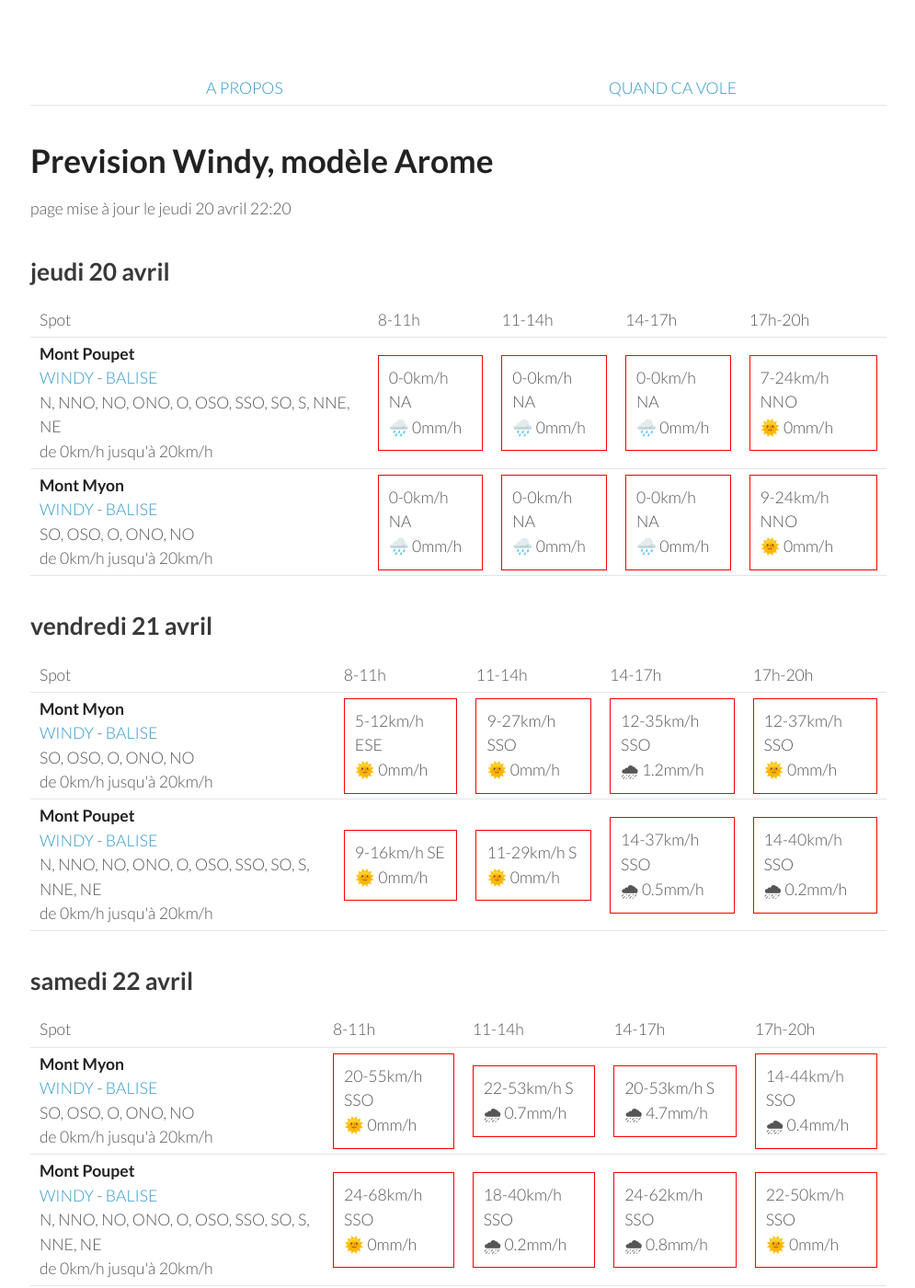
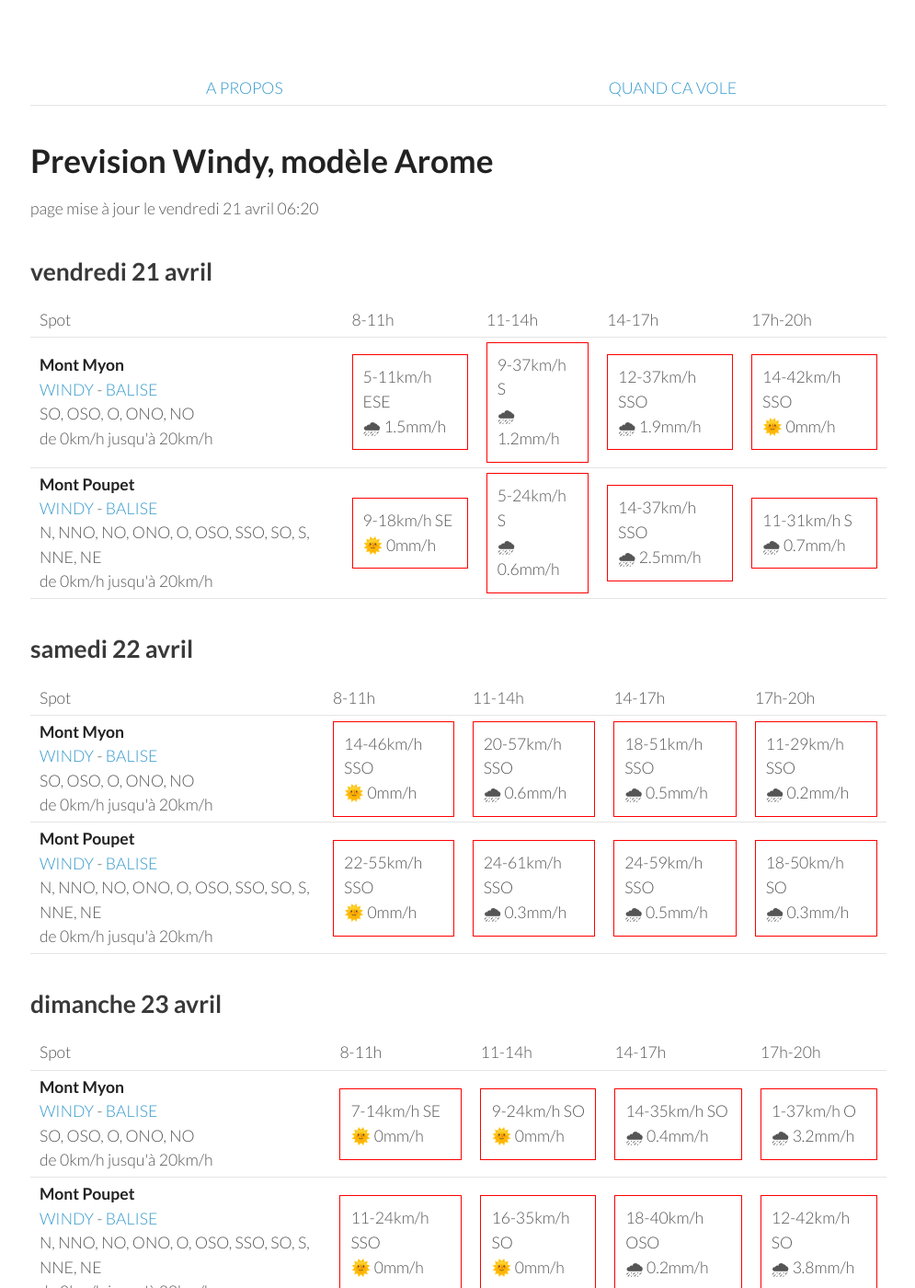
Before and after one commit to parapente-dans-le-nord/parapente-dans-le-nord.github.io, a Jekyll site: the page built from jura.markdown, in a window 1280 px wide and 1400 px high. Shown: the whole window at 92% size, without its empty margins (25-1020 px from the left). Built offline with Jekyll 4.4.1, drawn with Linux system fonts in a browser that asks for light colours; some of the changed text lies outside the part shown.

Commit message:
update index.markdown

```diff
--- a/jura.markdown
+++ b/jura.markdown
@@ -7,42 +7,8 @@ title:  "Tous les spots"
 {: .links}
 
 # Prevision Windy, modèle Arome
-page mise à jour le jeudi 20 avril 22:20
+page mise à jour le vendredi 21 avril 06:20
 
-## jeudi 20 avril
-
-{::nomarkdown}
-<table>
-  <tbody>
-    <tr>
-      <td>Spot</td>
-      <td>8-11h</td>
-      <td>11-14h</td>
-      <td>14-17h</td>
-      <td>17h-20h</td>
-    </tr>
-<tr>
-        <td><strong>Mont Poupet</strong><br><a href="https://windy.com/46.970/5.876?46.541,5.876,8">WINDY</a> - <span class=""><a href="http://www.balisemeteo.com/balise.php?idBalise=92">BALISE</a> </span><br> <span class="vent-favorable">N, NNO, NO, ONO, O, OSO, SSO, SO, S, NNE, NE</span><br><span class="force-vent">de 0km/h jusqu'à 20km/h</span> </td>
-
-            <td><div class="not-flyable"><p>0-0km/h NA</p><p>🌧️ 0mm/h</p></div></td>
-            <td><div class="not-flyable"><p>0-0km/h NA</p><p>🌧️ 0mm/h</p></div></td>
-            <td><div class="not-flyable"><p>0-0km/h NA</p><p>🌧️ 0mm/h</p></div></td>
-            <td><div class="not-flyable"><p>7-24km/h NNO</p><p>🌞 0mm/h</p></div></td>
-
-    </tr>
-<tr>
-        <td><strong>Mont Myon</strong><br><a href="https://windy.com/46.331/5.397?45.898,5.394,8,m:eWoagj8">WINDY</a> - <span class=""><a href="http://www.balisemeteo.com/balise.php?idBalise=70">BALISE</a> </span><br> <span class="vent-favorable">SO, OSO, O, ONO, NO</span><br><span class="force-vent">de 0km/h jusqu'à 20km/h</span> </td>
-
-            <td><div class="not-flyable"><p>0-0km/h NA</p><p>🌧️ 0mm/h</p></div></td>
-            <td><div class="not-flyable"><p>0-0km/h NA</p><p>🌧️ 0mm/h</p></div></td>
-            <td><div class="not-flyable"><p>0-0km/h NA</p><p>🌧️ 0mm/h</p></div></td>
-            <td><div class="not-flyable"><p>9-24km/h NNO</p><p>🌞 0mm/h</p></div></td>
-
-    </tr>
-
-</tbody>
-</table>
-{:/}
 ## vendredi 21 avril
 
 {::nomarkdown}
@@ -58,20 +24,20 @@ page mise à jour le jeudi 20 avril 22:20
 <tr>
         <td><strong>Mont Myon</strong><br><a href="https://windy.com/46.331/5.397?45.898,5.394,8,m:eWoagj8">WINDY</a> - <span class=""><a href="http://www.balisemeteo.com/balise.php?idBalise=70">BALISE</a> </span><br> <span class="vent-favorable">SO, OSO, O, ONO, NO</span><br><span class="force-vent">de 0km/h jusqu'à 20km/h</span> </td>
 
-            <td><div class="not-flyable"><p>5-12km/h ESE</p><p>🌞 0mm/h</p></div></td>
-            <td><div class="not-flyable"><p>9-27km/h SSO</p><p>🌞 0mm/h</p></div></td>
-            <td><div class="not-flyable"><p>12-35km/h SSO</p><p>🌧 1.2mm/h</p></div></td>
-            <td><div class="not-flyable"><p>12-37km/h SSO</p><p>🌞 0mm/h</p></div></td>
+            <td><div class="not-flyable"><p>5-11km/h ESE</p><p>🌧 1.5mm/h</p></div></td>
+            <td><div class="not-flyable"><p>9-37km/h S</p><p>🌧 1.2mm/h</p></div></td>
+            <td><div class="not-flyable"><p>12-37km/h SSO</p><p>🌧 1.9mm/h</p></div></td>
+            <td><div class="not-flyable"><p>14-42km/h SSO</p><p>🌞 0mm/h</p></div></td>
 
 
     </tr>
 <tr>
         <td><strong>Mont Poupet</strong><br><a href="https://windy.com/46.970/5.876?46.541,5.876,8">WINDY</a> - <span class=""><a href="http://www.balisemeteo.com/balise.php?idBalise=92">BALISE</a> </span><br> <span class="vent-favorable">N, NNO, NO, ONO, O, OSO, SSO, SO, S, NNE, NE</span><br><span class="force-vent">de 0km/h jusqu'à 20km/h</span> </td>
 
-            <td><div class="not-flyable"><p>9-16km/h SE</p><p>🌞 0mm/h</p></div></td>
-            <td><div class="not-flyable"><p>11-29km/h S</p><p>🌞 0mm/h</p></div></td>
-            <td><div class="not-flyable"><p>14-37km/h SSO</p><p>🌧 0.5mm/h</p></div></td>
-            <td><div class="not-flyable"><p>14-40km/h SSO</p><p>🌧 0.2mm/h</p></div></td>
+            <td><div class="not-flyable"><p>9-18km/h SE</p><p>🌞 0mm/h</p></div></td>
+            <td><div class="not-flyable"><p>5-24km/h S</p><p>🌧 0.6mm/h</p></div></td>
+            <td><div class="not-flyable"><p>14-37km/h SSO</p><p>🌧 2.5mm/h</p></div></td>
+            <td><div class="not-flyable"><p>11-31km/h S</p><p>🌧 0.7mm/h</p></div></td>
 
 
     </tr>
@@ -94,20 +60,20 @@ page mise à jour le jeudi 20 avril 22:20
 <tr>
         <td><strong>Mont Myon</strong><br><a href="https://windy.com/46.331/5.397?45.898,5.394,8,m:eWoagj8">WINDY</a> - <span class=""><a href="http://www.balisemeteo.com/balise.php?idBalise=70">BALISE</a> </span><br> <span class="vent-favorable">SO, OSO, O, ONO, NO</span><br><span class="force-vent">de 0km/h jusqu'à 20km/h</span> </td>
 
-            <td><div class="not-flyable"><p>20-55km/h SSO</p><p>🌞 0mm/h</p></div></td>
-            <td><div class="not-flyable"><p>22-53km/h S</p><p>🌧 0.7mm/h</p></div></td>
-            <td><div class="not-flyable"><p>20-53km/h S</p><p>🌧 4.7mm/h</p></div></td>
-            <td><div class="not-flyable"><p>14-44km/h SSO</p><p>🌧 0.4mm/h</p></div></td>
+            <td><div class="not-flyable"><p>14-46km/h SSO</p><p>🌞 0mm/h</p></div></td>
+            <td><div class="not-flyable"><p>20-57km/h SSO</p><p>🌧 0.6mm/h</p></div></td>
+            <td><div class="not-flyable"><p>18-51km/h SSO</p><p>🌧 0.5mm/h</p></div></td>
+            <td><div class="not-flyable"><p>11-29km/h SSO</p><p>🌧 0.2mm/h</p></div></td>
 
 
     </tr>
 <tr>
         <td><strong>Mont Poupet</strong><br><a href="https://windy.com/46.970/5.876?46.541,5.876,8">WINDY</a> - <span class=""><a href="http://www.balisemeteo.com/balise.php?idBalise=92">BALISE</a> </span><br> <span class="vent-favorable">N, NNO, NO, ONO, O, OSO, SSO, SO, S, NNE, NE</span><br><span class="force-vent">de 0km/h jusqu'à 20km/h</span> </td>
 
-            <td><div class="not-flyable"><p>24-68km/h SSO</p><p>🌞 0mm/h</p></div></td>
-            <td><div class="not-flyable"><p>18-40km/h SSO</p><p>🌧 0.2mm/h</p></div></td>
-            <td><div class="not-flyable"><p>24-62km/h SSO</p><p>🌧 0.8mm/h</p></div></td>
-            <td><div class="not-flyable"><p>22-50km/h SSO</p><p>🌞 0mm/h</p></div></td>
+            <td><div class="not-flyable"><p>22-55km/h SSO</p><p>🌞 0mm/h</p></div></td>
+            <td><div class="not-flyable"><p>24-61km/h SSO</p><p>🌧 0.3mm/h</p></div></td>
+            <td><div class="not-flyable"><p>24-59km/h SSO</p><p>🌧 0.5mm/h</p></div></td>
+            <td><div class="not-flyable"><p>18-50km/h SO</p><p>🌧 0.3mm/h</p></div></td>
 
 
     </tr>
@@ -130,20 +96,20 @@ page mise à jour le jeudi 20 avril 22:20
 <tr>
         <td><strong>Mont Myon</strong><br><a href="https://windy.com/46.331/5.397?45.898,5.394,8,m:eWoagj8">WINDY</a> - <span class=""><a href="http://www.balisemeteo.com/balise.php?idBalise=70">BALISE</a> </span><br> <span class="vent-favorable">SO, OSO, O, ONO, NO</span><br><span class="force-vent">de 0km/h jusqu'à 20km/h</span> </td>
 
-            <td><div class="not-flyable"><p>5-11km/h SE</p><p>🌞 0mm/h</p></div></td>
-            <td><div class="flyable"><p>3-14km/h SO</p><p>🌞 0mm/h</p></div></td>
-            <td><div class="not-flyable"><p>14-37km/h SO</p><p>🌧 0.2mm/h</p></div></td>
-            <td><div class="not-flyable"><p>9-38km/h ONO</p><p>🌧 4.2mm/h</p></div></td>
+            <td><div class="not-flyable"><p>7-14km/h SE</p><p>🌞 0mm/h</p></div></td>
+            <td><div class="not-flyable"><p>9-24km/h SO</p><p>🌞 0mm/h</p></div></td>
+            <td><div class="not-flyable"><p>14-35km/h SO</p><p>🌧 0.4mm/h</p></div></td>
+            <td><div class="not-flyable"><p>1-37km/h O</p><p>🌧 3.2mm/h</p></div></td>
 
 
     </tr>
 <tr>
         <td><strong>Mont Poupet</strong><br><a href="https://windy.com/46.970/5.876?46.541,5.876,8">WINDY</a> - <span class=""><a href="http://www.balisemeteo.com/balise.php?idBalise=92">BALISE</a> </span><br> <span class="vent-favorable">N, NNO, NO, ONO, O, OSO, SSO, SO, S, NNE, NE</span><br><span class="force-vent">de 0km/h jusqu'à 20km/h</span> </td>
 
-            <td><div class="not-flyable"><p>11-22km/h SSO</p><p>🌞 0mm/h</p></div></td>
-            <td><div class="not-flyable"><p>14-33km/h SO</p><p>🌧 0.4mm/h</p></div></td>
-            <td><div class="not-flyable"><p>16-38km/h OSO</p><p>🌧 0.2mm/h</p></div></td>
-            <td><div class="not-flyable"><p>12-40km/h OSO</p><p>🌧 3.8mm/h</p></div></td>
+            <td><div class="not-flyable"><p>11-24km/h SSO</p><p>🌞 0mm/h</p></div></td>
+            <td><div class="not-flyable"><p>16-35km/h SO</p><p>🌞 0mm/h</p></div></td>
+            <td><div class="not-flyable"><p>18-40km/h OSO</p><p>🌧 0.2mm/h</p></div></td>
+            <td><div class="not-flyable"><p>12-42km/h SO</p><p>🌧 3.8mm/h</p></div></td>
 
 
     </tr>
@@ -166,8 +132,8 @@ page mise à jour le jeudi 20 avril 22:20
 <tr>
         <td><strong>Mont Myon</strong><br><a href="https://windy.com/46.331/5.397?45.898,5.394,8,m:eWoagj8">WINDY</a> - <span class=""><a href="http://www.balisemeteo.com/balise.php?idBalise=70">BALISE</a> </span><br> <span class="vent-favorable">SO, OSO, O, ONO, NO</span><br><span class="force-vent">de 0km/h jusqu'à 20km/h</span> </td>
 
-            <td><div class="not-flyable"><p>5-16km/h SSO</p><p>🌧 1.3mm/h</p></div></td>
-            <td><div class="flyable"><p>7-20km/h O</p><p>🌧 1.4mm/h</p></div></td>
+            <td><div class="flyable"><p>5-18km/h ONO</p><p>🌧 0.2mm/h</p></div></td>
+            <td><div class="flyable"><p>5-16km/h OSO</p><p>🌞 0mm/h</p></div></td>
             <td><div class="flyable"><p>5-20km/h ONO</p><p>🌧 0.2mm/h</p></div></td>
             <td><div class="not-flyable"><p>5-22km/h O</p><p>🌧 0.2mm/h</p></div></td>
 
@@ -176,8 +142,8 @@ page mise à jour le jeudi 20 avril 22:20
 <tr>
         <td><strong>Mont Poupet</strong><br><a href="https://windy.com/46.970/5.876?46.541,5.876,8">WINDY</a> - <span class=""><a href="http://www.balisemeteo.com/balise.php?idBalise=92">BALISE</a> </span><br> <span class="vent-favorable">N, NNO, NO, ONO, O, OSO, SSO, SO, S, NNE, NE</span><br><span class="force-vent">de 0km/h jusqu'à 20km/h</span> </td>
 
-            <td><div class="not-flyable"><p>9-24km/h OSO</p><p>🌧 0.6mm/h</p></div></td>
-            <td><div class="not-flyable"><p>11-27km/h OSO</p><p>🌧 0.8mm/h</p></div></td>
+            <td><div class="not-flyable"><p>9-22km/h SO</p><p>🌧 0.2mm/h</p></div></td>
+            <td><div class="not-flyable"><p>11-27km/h SO</p><p>🌧 0.8mm/h</p></div></td>
             <td><div class="not-flyable"><p>11-31km/h OSO</p><p>🌧 1.1mm/h</p></div></td>
             <td><div class="not-flyable"><p>11-33km/h O</p><p>🌧 0.5mm/h</p></div></td>
 
```
